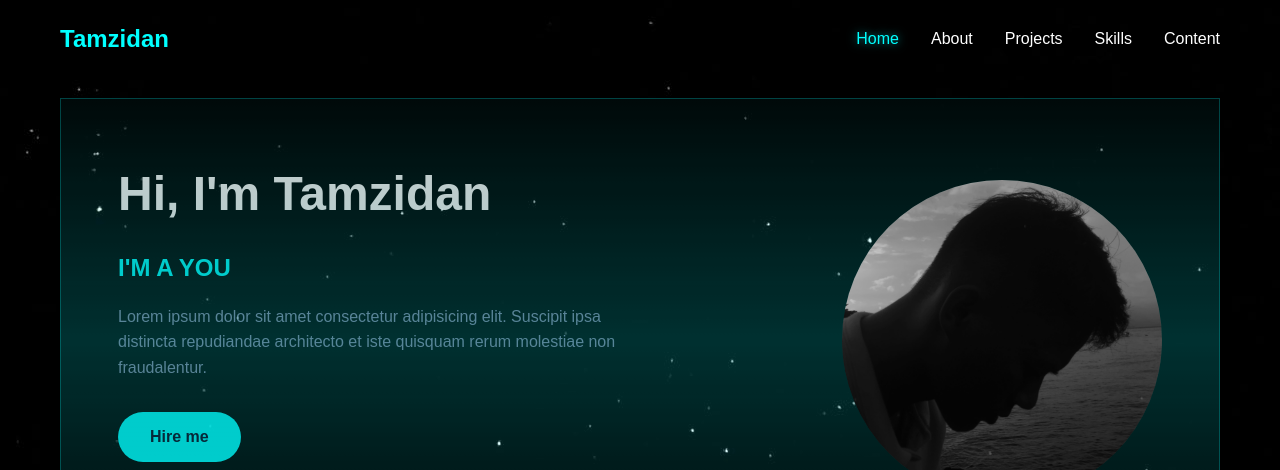
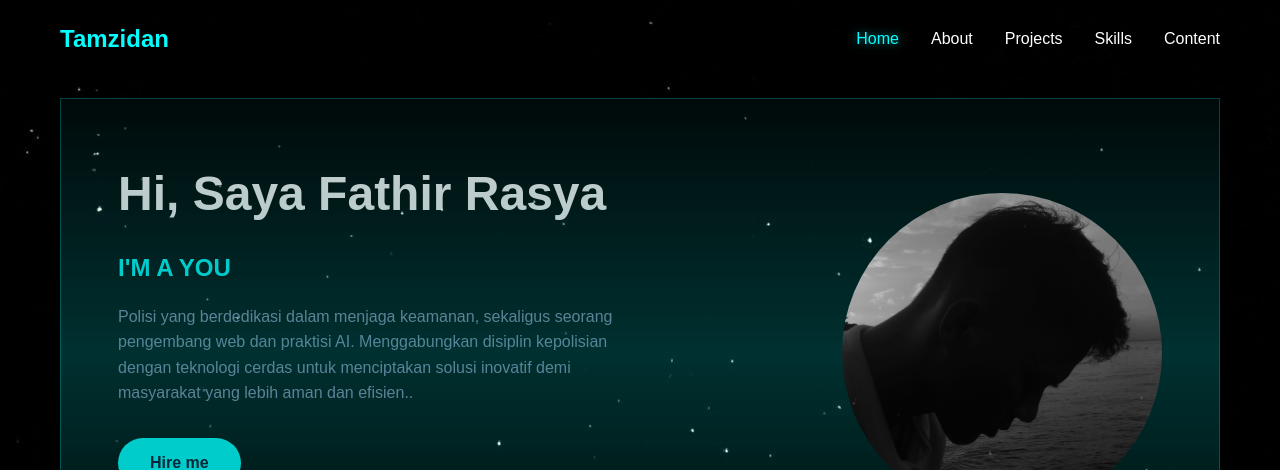
Before and after one commit to Fathirrasya/fathirrasya.github.io, a plain HTML site: page index.html in a window 1280 px wide. Shown: the top 470 px of the page. Drawn offline with Linux system fonts and the light colour scheme.

Commit message:
Update index.html

```diff
--- a/index.html
+++ b/index.html
@@ -30,12 +30,11 @@
             <section id="home" class="content-section active">
                 <div class="hologram-container">
                     <div class="hero-content">
-                        <h1>Hi, I'm Tamzidan</h1>
+                        <h1>Hi, Saya Fathir Rasya</h1>
                         <h2>I'M A
                             <span class="typewriter-text"></span>
                         </h2>
-                        <p>Lorem ipsum dolor sit amet consectetur adipisicing elit. Suscipit ipsa distincta repudiandae
-                            architecto et iste quisquam rerum molestiae non fraudalentur.</p>
+                        <p>Polisi yang berdedikasi dalam menjaga keamanan, sekaligus seorang pengembang web dan praktisi AI. Menggabungkan disiplin kepolisian dengan teknologi cerdas untuk menciptakan solusi inovatif demi masyarakat yang lebih aman dan efisien..</p>
                         <a href="#" class="btn">Hire me</a>
                         <div class="social-links">
                             <a href="#"><i class="fab fa-twitter"></i></a>
```
